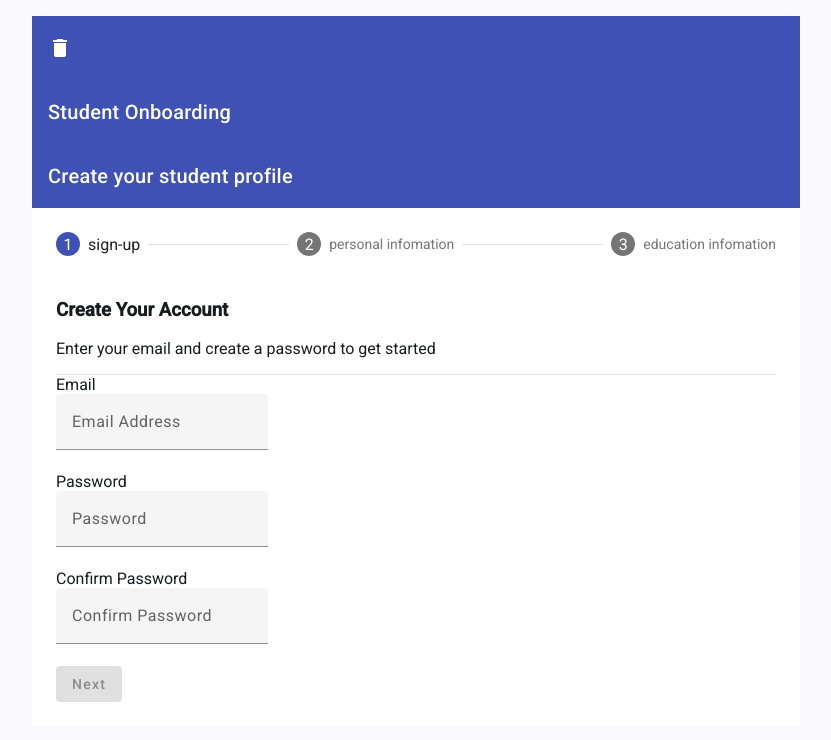
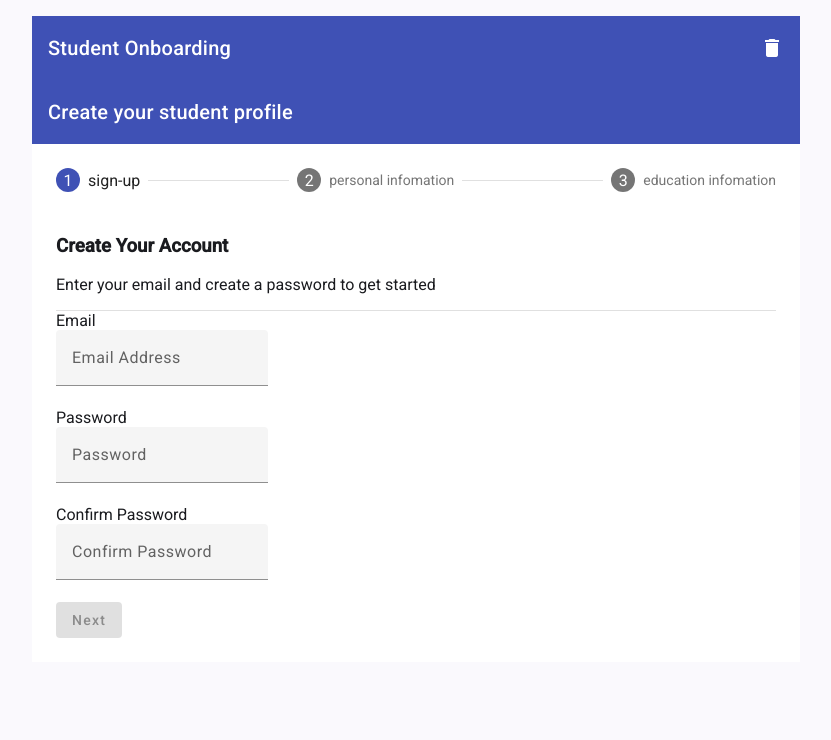
Before and after one commit to Chitturi-Prasanna/task-1, an Angular app: page / in a window 1280 px wide. Shown: the top 740 px of the page, without its empty margins (224-1055 px from the left). Built offline with nearby package versions, Linux system fonts and the light colour scheme.

Commit message:
refresh feature

```diff
--- a/src/app/shared/form-container/form-container.component.html
+++ b/src/app/shared/form-container/form-container.component.html
@@ -1,5 +1,5 @@
 <div class="main">
-    <mat-stepper [linear]="isLinear" #stepper>
+    <mat-stepper [linear]="isLinear" #stepper (selectionChange)="onStepChange($event)" [selectedIndex]="selectedIndex">
         <mat-step label="sign-up" [stepControl]="signUp.formGroup">
             <app-sign-up #signUp></app-sign-up>
         </mat-step>
--- a/src/app/shared/form-container/form-container.component.ts
+++ b/src/app/shared/form-container/form-container.component.ts
@@ -1,8 +1,9 @@
-import { Component, inject } from '@angular/core';
+import { Component, inject, OnInit } from '@angular/core';
 import { MatStepperModule } from '@angular/material/stepper';
 import { SignUpComponent } from '../../pages/sign-up/sign-up.component';
 import { PersonalInfomationComponent } from '../../pages/personal-infomation/personal-infomation.component';
 import { EducationInfomationComponent } from '../../pages/education-infomation/education-infomation.component';
+import { StepperSelectionEvent } from '@angular/cdk/stepper';
 
 @Component({
   selector: 'app-form-container',
@@ -10,6 +11,17 @@ import { EducationInfomationComponent } from '../../pages/education-infomation/e
   templateUrl: './form-container.component.html',
   styleUrl: './form-container.component.scss'
 })
-export class FormContainerComponent {
+export class FormContainerComponent implements OnInit{
+  selectedIndex = 0;
+  ngOnInit() {
+    const storedStep = localStorage.getItem('activeStepIndex');
+    if (storedStep !== null) {
+      this.selectedIndex = +storedStep;
+    }
+  }
+
+  onStepChange(event: StepperSelectionEvent) {
+    localStorage.setItem('activeStepIndex', event.selectedIndex.toString());
+  }
   isLinear = true;
 }
--- a/src/app/shared/header/header.component.html
+++ b/src/app/shared/header/header.component.html
@@ -1,9 +1,7 @@
 <mat-toolbar color="primary">
-    <mat-toolbar-row>
+    <mat-toolbar-row class="heading">
+        <span>Student Onboarding</span>
         <mat-icon (click)="reset()">delete</mat-icon>
-    </mat-toolbar-row>
-    <mat-toolbar-row>
-        <span>Student Onboarding</span>
     </mat-toolbar-row>
     <mat-toolbar-row>
         <span>Create your student profile</span>
--- a/src/app/shared/header/header.component.scss
+++ b/src/app/shared/header/header.component.scss
@@ -8,3 +8,9 @@
 mat-slider {
   width: 60%;
 }
+
+.heading{
+  display: flex;
+  justify-content: space-between;
+  align-items: center;
+}
```
